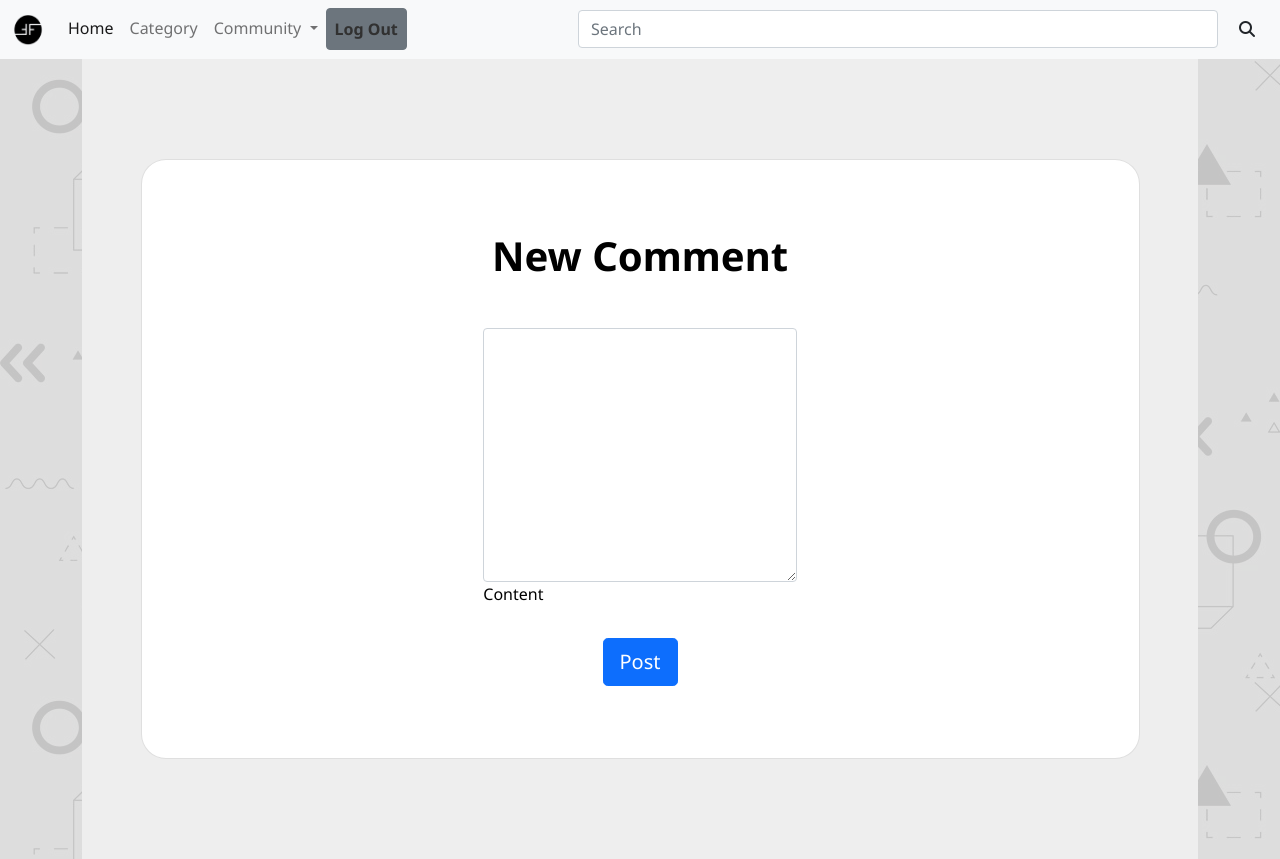
After one commit to randyisalive/Enchanted-Forum, a Flask app: page /forum/1/comment/ in a window 1280 px wide. The commit adds this page. Run offline with Flask 2, Linux system fonts and the light colour scheme; a user stored in the database is signed in; some libraries are stand-ins or nearby versions.

Commit message:
Ini Gampang Ges KAWKAWKKAW

```diff
--- a/app.py
+++ b/app.py
@@ -1,7 +1,9 @@
 # save this as app.py
+from turtle import pos
 from flask import Flask, redirect, render_template, request, session, url_for, flash
 import re
 from db import db_connection
+from services.funtion import *
 
 app = Flask(__name__)
 app.secret_key = '1'
@@ -9,17 +11,11 @@ app.secret_key = '1'
 
 @app.route("/")
 def index():
-    conn = db_connection()
-    cur = conn.cursor()
-    sql = "SELECT id, title, body, likes, comments, users_id, username FROM posts ORDER BY id"
-    cur.execute(sql)
-    forum = cur.fetchall()
-    cur.close()
-    conn.close()
+    forum = getAllPosts()
     return render_template('index.html', forum=forum)
 
 
-@app.route('/index/forum/')
+@app.route('/forum/')
 def title():
     conn = db_connection()
     return render_template('forum.html')
@@ -99,7 +95,7 @@ def signup():
     return render_template('signup.html', msg=msg)
 
 
-@app.route('/create', methods=['POST', 'GET'])
+@app.route('/CreateThread', methods=['POST', 'GET'])
 def create():
     if not session:
         return redirect(url_for('login'))
@@ -111,7 +107,7 @@ def create():
         conn = db_connection()
         cur = conn.cursor()
 
-        sql = "INSERT INTO posts (title,body,users_id, username) VALUES ('%s', '%s','%s','%s') " % (
+        sql = "INSERT INTO posts (title,body,users_id,username) VALUES ('%s', '%s','%s','%s') " % (
             title, body, id, username)
 
         cur.execute(sql)
@@ -139,24 +135,55 @@ def tos():
     return render_template('signup.html', msg1=msg1, text=text)
 
 
-@app.route('/index/<int:id>', methods=['GET'])
-def read(id):
+@app.route('/forum/<int:id>/', methods=['GET'])
+def read(id):  # id is post_id
     conn = db_connection()
     cur = conn.cursor()
+    cur1 = conn.cursor()
     sql = """
         SELECT p.title, p.body, usr.name
         FROM posts p
-        JOIN users usr ON usr.id = p.users_id
+        JOIN users usr
+        ON usr.id = p.users_id
+        WHERE p.id = %s
+        """ % id
+    comment = """
+        SELECT c.username, c.body
+        FROM comments c
+        LEFT JOIN posts p
+        ON p.id = c.FK_post_id
         WHERE p.id = %s
         """ % id
     cur.execute(sql)
     post = cur.fetchone()
+    cur1.execute(comment)
+    comments = cur1.fetchall()
     cur.close()
     conn.close()
-    return render_template('detail.html', post=post)
+    # dont forget to pass id lol
+    return render_template('detail.html', id=id, post=post, comments=comments)
 
 
-@app.route('/index/delete/<int:id>', methods=['POST', 'GET'])
+@app.route('/forum/<int:id>/comment/', methods=['POST','GET'])
+def comment(id): # id is post_id
+    if not session:
+        return redirect(url_for('login'))
+    if request.method == 'POST':
+        body = request.form['body']
+        user_id = session.get('id')
+        username = session.get('name')
+        conn = db_connection()
+        cur = conn.cursor()
+        sql = "INSERT INTO comments (body,FK_post_id,FK_user_id,username) VALUES ('%s', '%s','%s','%s') " % (body,id,user_id,username)
+        cur.execute(sql)
+        conn.commit()
+        cur.close()
+        conn.close()
+        return redirect(url_for('read', id=id))
+    return render_template('comment.html', id=id)
+
+
+@app.route('/forum/delete/<int:id>', methods=['POST', 'GET'])
 def delete(id):
     if not session:
         return redirect(url_for('login'))
--- a/db.py
+++ b/db.py
@@ -5,7 +5,7 @@ def db_connection():
     conn = pymysql.connect(
         host='localhost',
         port=3306,
-        database='flask_forum',
+        database='Tugas_forum_pdt',
         user='root',
         password=''
     )
--- a/static/css/base.css
+++ b/static/css/base.css
@@ -43,3 +43,29 @@ a:hover {
     color: white;
     text-decoration: underline;
 }
+
+.searchbar{
+    width: 50vw;
+}
+body{
+    overflow-x: hidden;
+}
+.bg {
+    width: 100vw;
+    height: 100vh;
+    display: block;
+    position: absolute;
+    overflow: hidden;
+  }
+
+.bg::after {
+    content: "";
+    background: url(../img/bg_overlay.jpg);
+    opacity: 0.1;
+    top: 0;
+    left: 0;
+    bottom: 0;
+    right: 0;
+    position: absolute;
+    z-index: -1;
+  }
--- /dev/null
+++ b/static/css/index.css
@@ -0,0 +1,5 @@
+.newest-forum, .topic, .latest{
+    color: rgb(60, 60, 60);
+    font-size: 0.8rem;
+    padding-top: 2rem;
+}
--- a/static/css/layout.css
+++ b/static/css/layout.css
@@ -1,9 +1,9 @@
 body{
     background-color: rgb(219, 219, 219);
-}
-.container{
-    background-color: white;
 }
 .cateCon{
     box-shadow: rgba(0, 0, 0, 0.194) 0px 5px 0px 0px;
 }
+nav-item{
+    padding-right: 10px;
+}
--- a/templates/base.html
+++ b/templates/base.html
@@ -14,15 +14,18 @@
     <link rel="stylesheet" href="{{ url_for('static', filename='css/layout.css') }}">
     <link rel="stylesheet" href="{{ url_for('static', filename='css/all.css') }}">
     <link rel="stylesheet" href="{{ url_for('static', filename='css/buttons.css') }}">
+    <link rel="stylesheet" href="{{ url_for('static', filename='css/index.css') }}">
     <script src="https://kit.fontawesome.com/59b3d92b80.js" crossorigin="anonymous"></script>
+    <link rel="shortcut icon" href="../static/img/logo.png" type="image/x-icon">
 </head>
+
 <body>
     {% block navbar %}
     <div>
         <!-- NAVBAR -->
         <nav class="navbar navbar-expand-lg navbar-light bg-light">
             <div class="container-fluid">
-                <a class="navbar-brand" href="/">Forum</a>
+                <a class="navbar-brand" href="/"><img src="../static/img/logo.png" width="32" height="32" alt="16"></a>
                 <button class="navbar-toggler" type="button" data-bs-toggle="collapse" data-bs-target="#navbarSupportedContent" aria-controls="navbarSupportedContent" aria-expanded="false" aria-label="Toggle navigation">
                 <span class="navbar-toggler-icon"></span>
               </button>
@@ -32,14 +35,14 @@
                             <a class="nav-link active" aria-current="page" href="/">Home</a>
                         </li>
                         <li class="nav-item">
-                            <a class="nav-link" href="{{ url_for('category') }}">Category</a>
+                            <a class="nav-link" href="/category">Category</a>
                         </li>
                         <li class="nav-item dropdown">
                             <a class="nav-link dropdown-toggle" href="#" id="navbarDropdown" role="button" data-bs-toggle="dropdown" aria-expanded="false">
                       Community
                     </a>
                             <ul class="dropdown-menu" aria-labelledby="navbarDropdown">
-                                <li><a class="dropdown-item" href="/create">Post Forum</a></li>
+                                <li><a class="dropdown-item" href="{{ url_for('create') }}">Post Forum</a></li>
                                 <li><a class="dropdown-item" href="/index/forum">All Topic</a></li>
                                 <li>
                                     <hr class="dropdown-divider">
@@ -49,14 +52,14 @@
                         </li>
                         {% if session and session.get('name') %}
                         <li class="nav-item">
-                            <a class="nav-link" style="font-weight:bold" href="{{ url_for('logout') }}">Log Out</a>
+                            <a class="nav-link btn btn-secondary" style="font-weight:bold; color:rgb(49, 49, 49); text-decoration: none;" href="{{ url_for('logout') }}">Log Out</a>
                         </li>
                         {% else %}
                         <li class="nav-item">
-                            <a class="nav-link" style="font-weight:bold" href="{{ url_for('login') }}">Log In</a>
+                            <a class="nav-link btn btn-primary" style="font-weight:bold; color:white" href="{{ url_for('login') }}">Log In</a>
                         </li>
                         <li class="nav-item">
-                            <a class="nav-link" style="font-weight:bold" href="{{ url_for('signup') }}">Sign Up</a>
+                            <a class="nav-link btn btn-success" style="font-weight:bold; color:white" href="{{ url_for('signup') }}">Sign Up</a>
                         </li>
                         {% endif %}
                     </ul>
@@ -77,16 +80,18 @@
                             <button type="button" class="btn btn-primary"> <a href="{{ url_for('signup') }}">Sign Up</a></button>{% endif %}
                         </div>
                     </form> -->
-                    <form class="d-flex">
-                        <input class="form-control me-2" type="search" placeholder="Search" aria-label="Search">
-                        <button class="btn btn-outline-success" type="submit">Search</button>
+                    <form class="d-flex center">
+                        <input class="searchbar form-control me-2" type="search" placeholder="Search" aria-label="Search">
+                        <button class="btn" type="submit"><i class="fa-solid fa-magnifying-glass"></i></button>
                     </form>
                 </div>
             </div>
         </nav>
         <!-- NAVBAR -->
     </div>
-    {% endblock %} <div class="container"> {% block body %} {% endblock %} </div>
+    {% endblock %}
+    <div class="bg"></div>
+    <div class="container"> {% block body %} {% endblock %} </div>
 
 
 </body>
--- /dev/null
+++ b/templates/comment.html
@@ -0,0 +1,40 @@
+{% extends 'base.html' %} {% block head %}
+<title></title>
+
+
+{% endblock %} {% block body %}
+<section class="vh-100" style="background-color: #eee;">
+    <div class="container h-100">
+        <div class="row d-flex justify-content-center align-items-center h-100">
+            <div class="col-lg-12 col-xl-11">
+                <div class="card text-black" style="border-radius: 25px;">
+                    <div class="card-body p-md-5">
+                        <div class="row justify-content-center">
+                            <div class="col-md-10 col-lg-6 col-xl-5 order-2 order-lg-1">
+
+                                <p class="text-center h1 fw-bold mb-5 mx-1 mx-md-4 mt-4">New Comment</p>
+
+                                <form class="mx-1 mx-md-4" method="POST" action="{{ url_for('comment', id=id,username=username) }}">
+
+                                    <div class="d-flex flex-row align-items-center mb-4">
+                                        <div class="form-outline flex-fill mb-0">
+                                            <textarea rows="10" cols="50" id="form3Example4c" class="form-control" name="body"></textarea>
+                                            <label class="form-label" for="form3Example4c">Content</label>
+                                        </div>
+                                    </div>
+                                    <div class="d-flex justify-content-center mx-4 mb-3 mb-lg-4">
+                                        <button type="submit" class="btn btn-primary btn-lg">Post</button>
+                                    </div>
+
+                                </form>
+
+                            </div>
+
+                        </div>
+                    </div>
+                </div>
+            </div>
+        </div>
+    </div>
+</section>
+{% endblock %}
```
Also changed, not shown: init.sql (+108 -54 lines), services/funtion.py (added, +32 -0 lines), static/css/reply.css (added, +37 -0 lines), templates/detail.html (+15 -15 lines), templates/index.html (+7 -7 lines), static/img/bg_overlay.jpg (added), static/img/logo.jpeg (added), static/img/logo.png (added).
